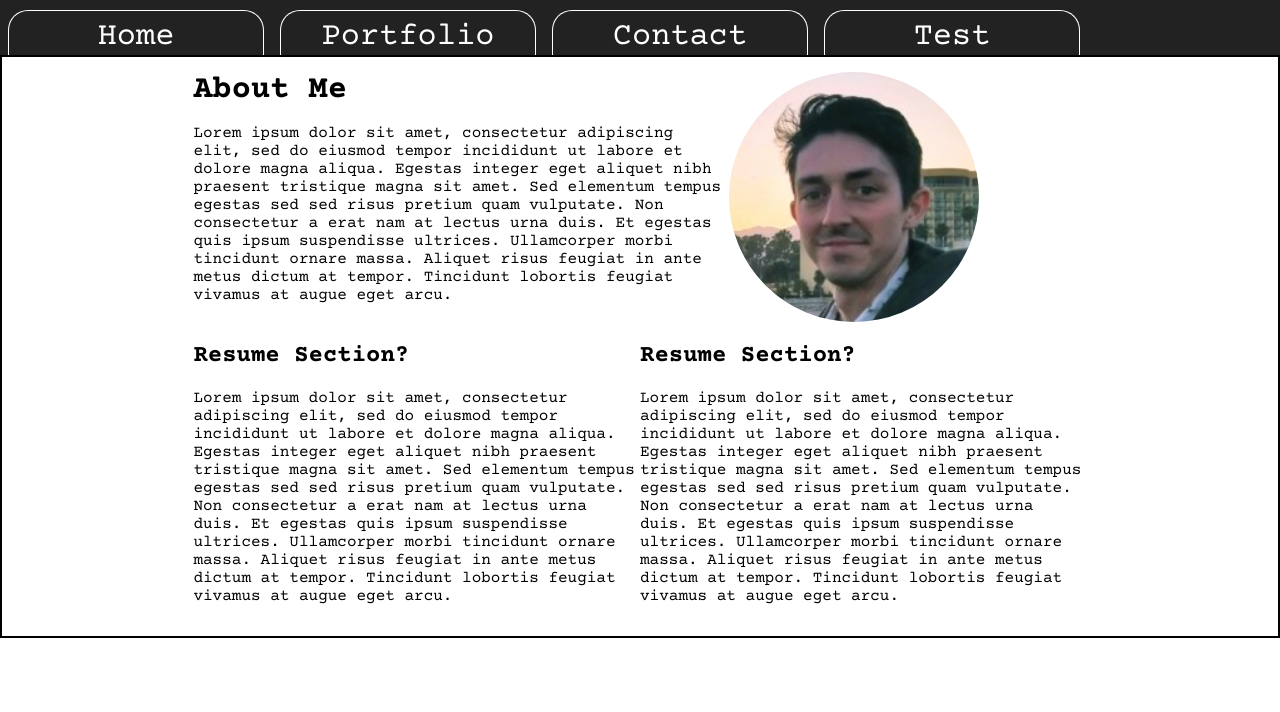
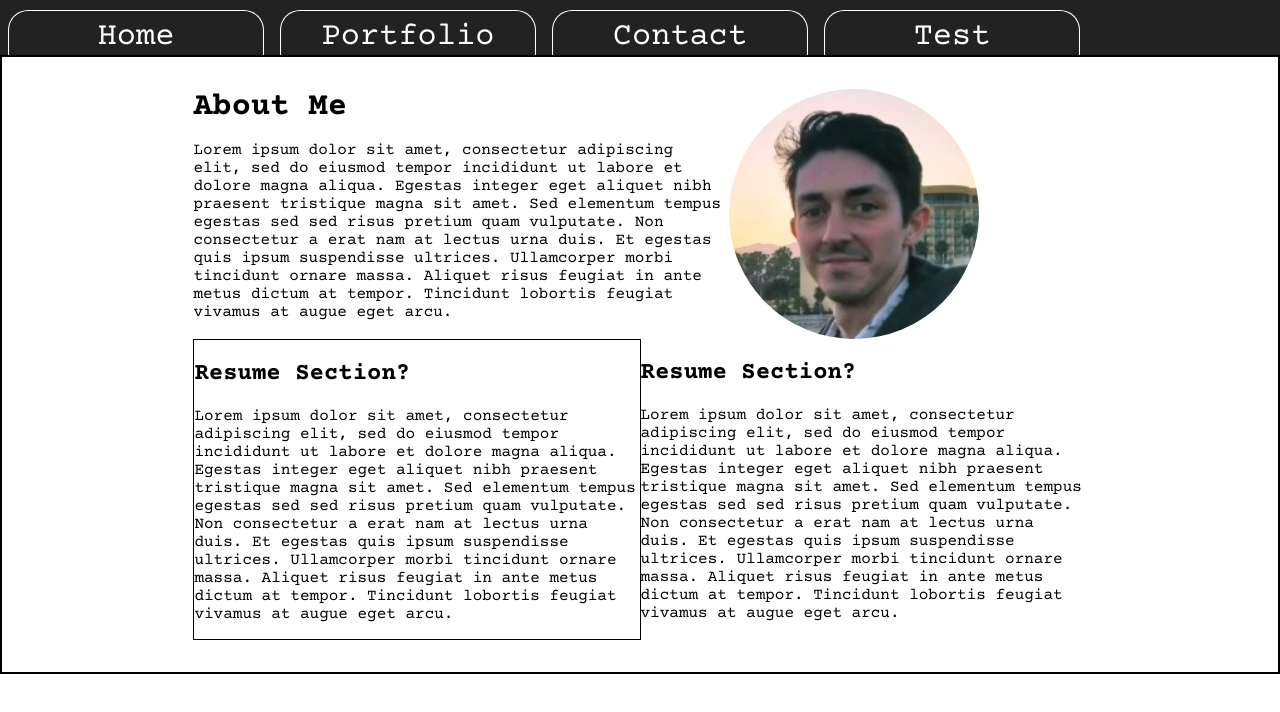
Before and after one commit to YTyler/personal-site-nextjs, a Next.js app: page / in a window 1280 px wide. Shown: the top 712 px of the page. Built offline with nearby package versions, Linux system fonts and the light colour scheme.

Commit message:
adjust styles

```diff
--- a/pages/index.jsx
+++ b/pages/index.jsx
@@ -15,7 +15,7 @@ export default function Home() {
 
       <main>
           <Navbar/>
-          <div class={styles.hero}>
+          <div class='hero'>
             <div class='wrapper'>
               <div class={styles.aboutMe}>
                 <h1>About Me</h1>
--- a/styles/Home.module.css
+++ b/styles/Home.module.css
@@ -1,9 +1,3 @@
-.hero {
-    padding: 15px 0;
-    border: black 2px solid;
-    color: black;
-}
-
 .aboutMe {
     width: 60%;
 }
@@ -13,5 +7,5 @@
 }
 
 .resume {
-   border: black 1px;
+   border: black 1px solid;
 }
--- a/styles/globals.css
+++ b/styles/globals.css
@@ -19,6 +19,11 @@ a {
   box-sizing: border-box;
 }
 
+.hero {
+    padding: 2em 0;
+    border: black 2px solid;
+}
+
 .wrapper {
   display: flex;
   width: 70%;
```
